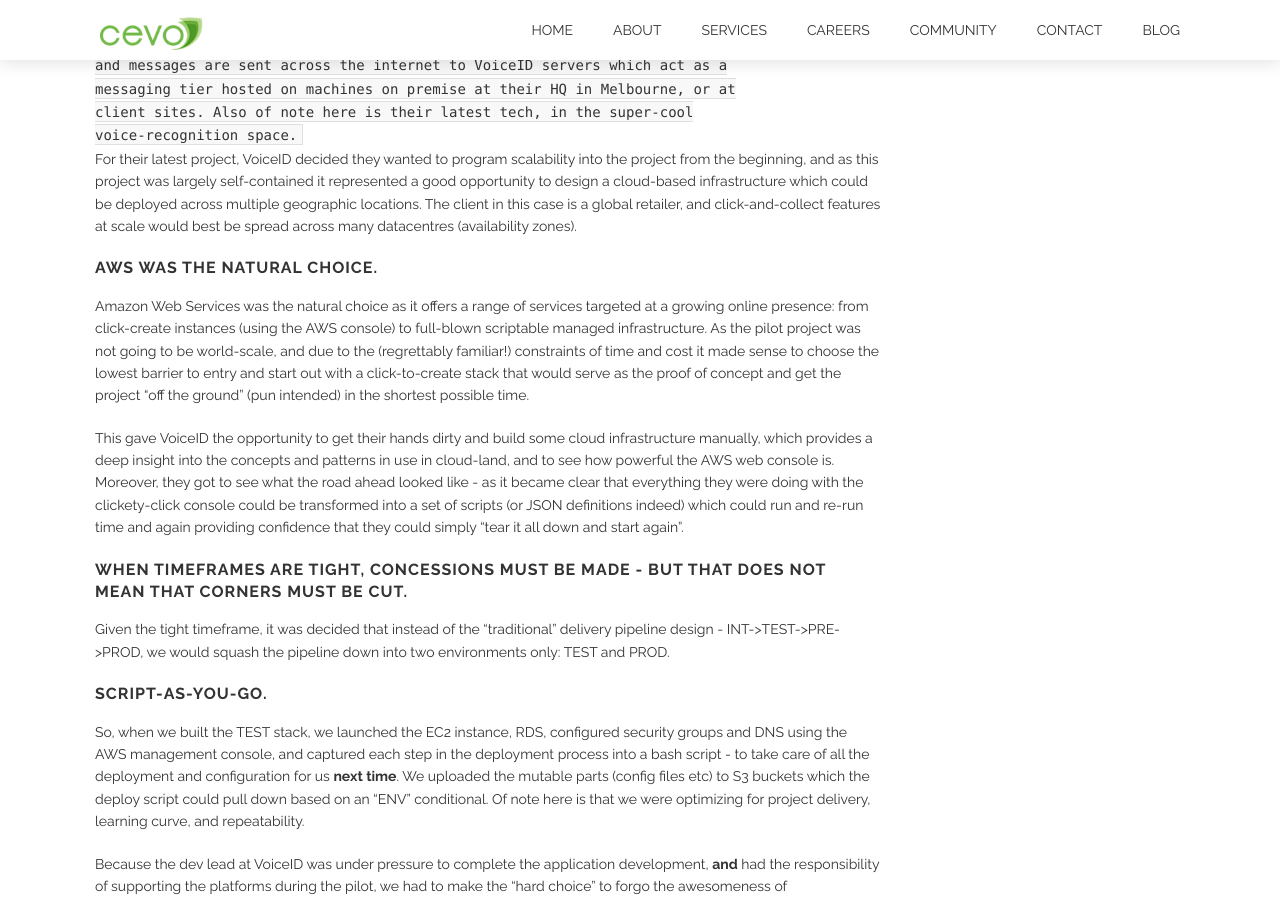
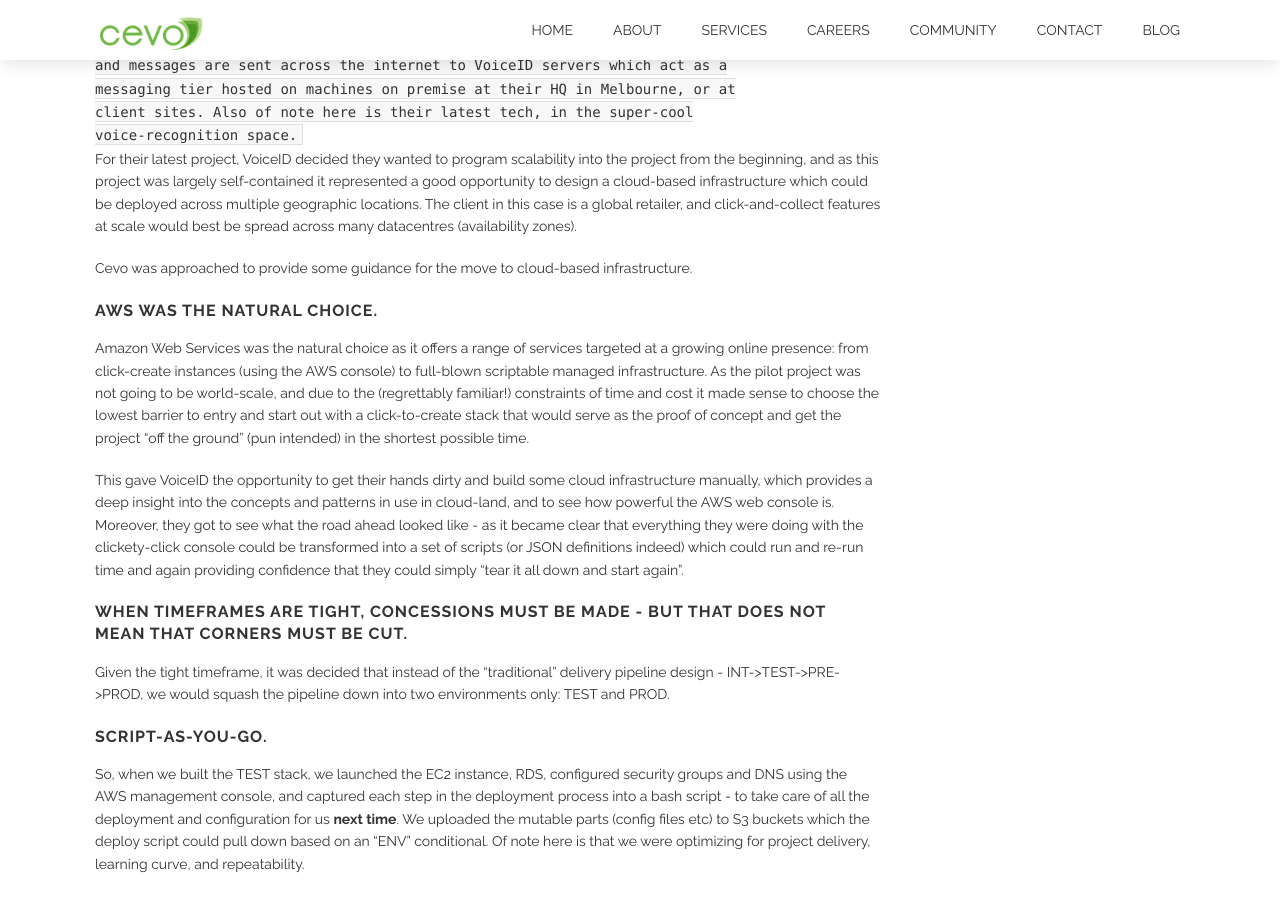
Before and after one commit to nonspecialist/cevoaustralia.github.io, a Jekyll site: the page built from _posts/2016-09-13-the-inner-voice.markdown, in a window 1280 px wide and 900 px high, scrolled down 599 px. Built offline with Jekyll 4.4.1, drawn with Linux system fonts in a browser that asks for light colours.

Commit message:
feature/inner-voice added cevo-approach bit

```diff
--- a/_posts/2016-09-13-the-inner-voice.markdown
+++ b/_posts/2016-09-13-the-inner-voice.markdown
@@ -40,6 +40,9 @@
 could be deployed across multiple geographic locations.
 The client in this case is a global retailer, and click-and-collect features at
 scale would best be spread across many datacentres (availability zones).
+
+Cevo was approached to provide some guidance for the move to cloud-based
+infrastructure.
 
 ### AWS was the natural choice.
 Amazon Web Services was the natural choice as it offers a range of services
```
